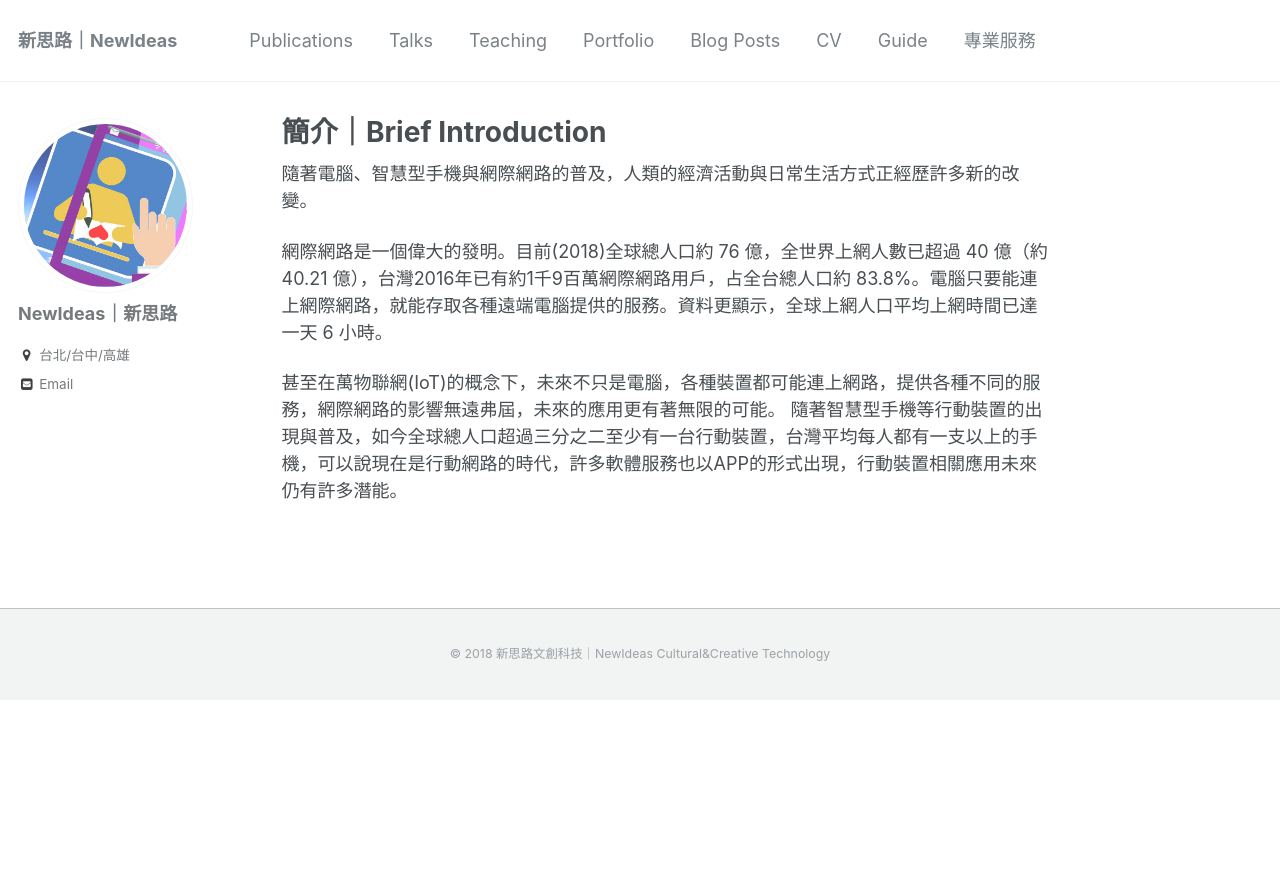
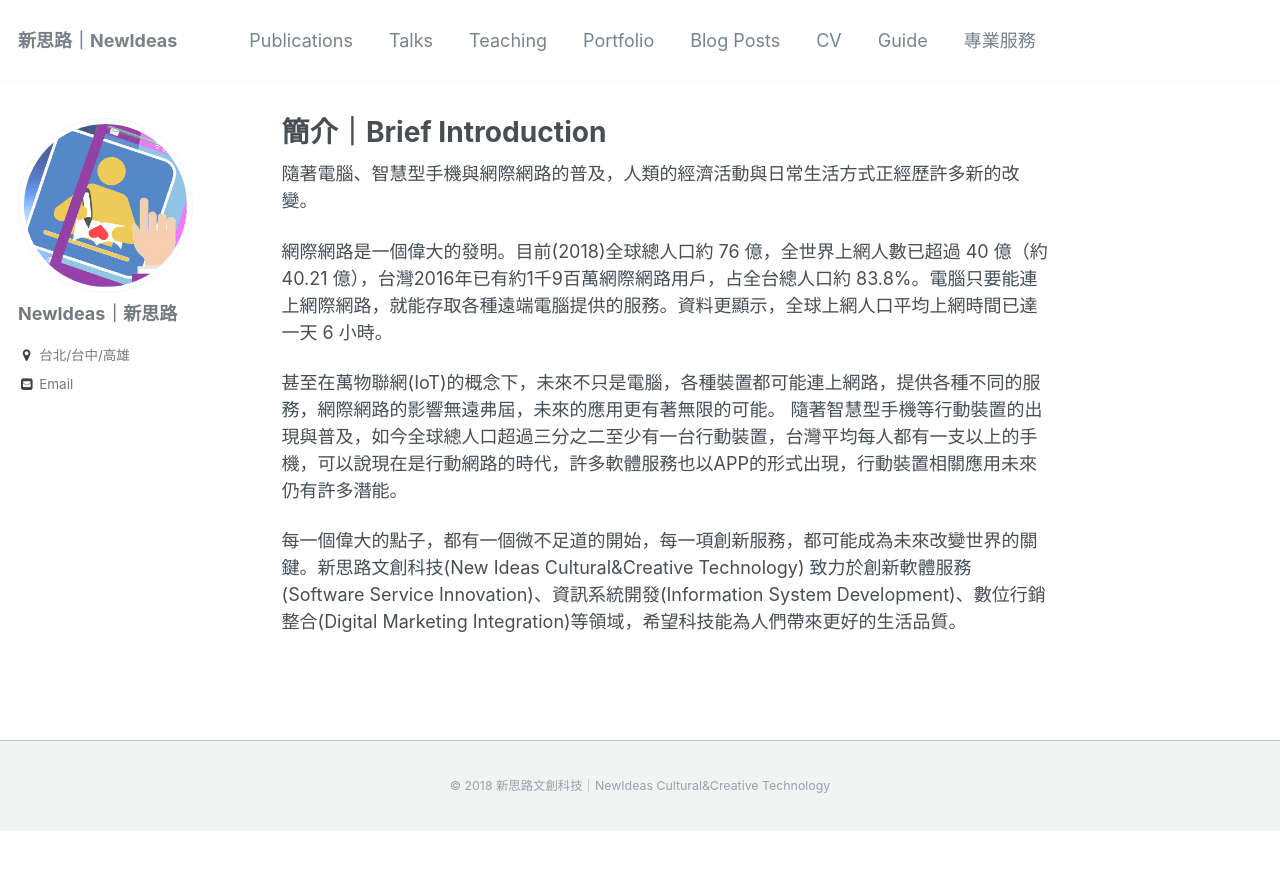
Before and after one commit to ikevin28/newideas8.github.io, a Jekyll site: the page built from _pages/about.md, in a window 1280 px wide. Shown: the top 870 px of the page. Built offline with Jekyll 4.4.1, drawn with Linux system fonts in a browser that asks for light colours.

Commit message:
Update about.md

```diff
--- a/_pages/about.md
+++ b/_pages/about.md
@@ -14,3 +14,5 @@ redirect_from:
 
 甚至在萬物聯網(IoT)的概念下，未來不只是電腦，各種裝置都可能連上網路，提供各種不同的服務，網際網路的影響無遠弗屆，未來的應用更有著無限的可能。
 隨著智慧型手機等行動裝置的出現與普及，如今全球總人口超過三分之二至少有一台行動裝置，台灣平均每人都有一支以上的手機，可以說現在是行動網路的時代，許多軟體服務也以APP的形式出現，行動裝置相關應用未來仍有許多潛能。
+
+每一個偉大的點子，都有一個微不足道的開始，每一項創新服務，都可能成為未來改變世界的關鍵。新思路文創科技(New Ideas Cultural&Creative Technology) 致力於創新軟體服務(Software Service Innovation)、資訊系統開發(Information System Development)、數位行銷整合(Digital Marketing Integration)等領域，希望科技能為人們帶來更好的生活品質。
```
